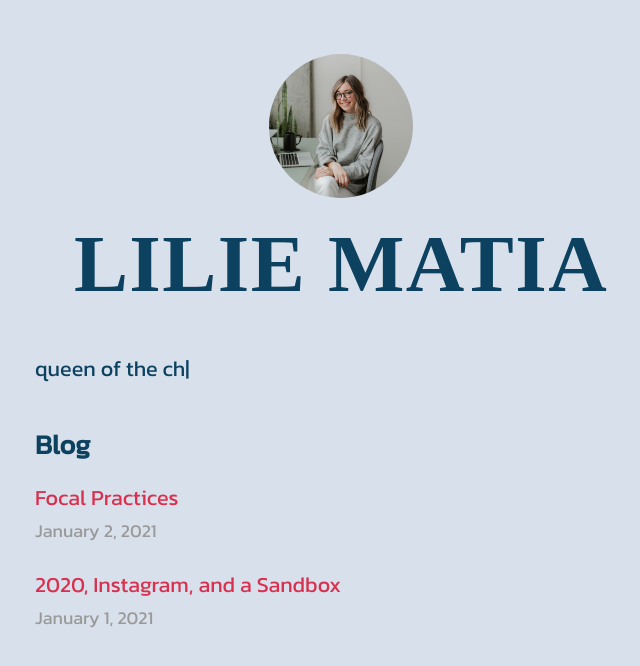
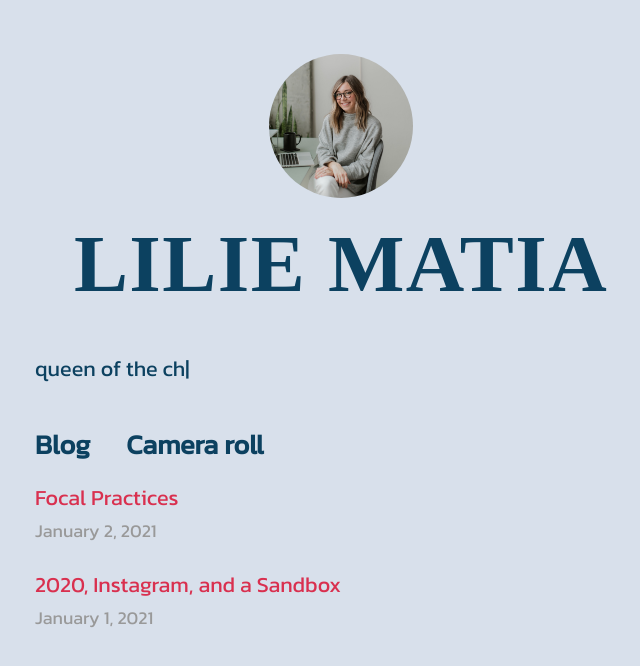
Before and after one commit to liliematia/portfolio, a Next.js app: page / in a window 1280 px wide. Shown: the top 666 px of the page, without its empty margins (299-939 px from the left). Built offline with nearby package versions, Linux system fonts and the light colour scheme; a web font is replaced by a local one.

Commit message:
feat:added a navbar

```diff
--- a/package.json
+++ b/package.json
@@ -13,6 +13,7 @@
     "next": "^10.0.0",
     "react": "16.13.1",
     "react-dom": "16.13.1",
+    "react-photo-gallery": "^8.0.0",
     "react-typist": "^2.0.5",
     "remark": "^13.0.0",
     "remark-html": "^13.0.1"
--- a/pages/index.jsx
+++ b/pages/index.jsx
@@ -6,6 +6,7 @@ import Link from "next/link";
 import Typist from "react-typist";
 import utilStyles from "../styles/utils.module.css";
 
+import React, { useState } from "react";
 export async function getStaticProps() {
   const allPostsData = getSortedPostsData();
   return {
@@ -16,6 +17,9 @@ export async function getStaticProps() {
 }
 
 export default function Home({ allPostsData }) {
+  // Sets the initial state of the homepage to show the Blog
+  const [nav, setNav] = useState("blog");
+
   return (
     <Layout home>
       <Head>
@@ -41,7 +45,23 @@ export default function Home({ allPostsData }) {
         </p>
       </section>
       <section className={`${utilStyles.headingMd} ${utilStyles.padding1px}`}>
+        <section className={utilStyles.navbar}>
+          <Link href={""}>
+            <a className={utilStyles.bigLink} onClick={() => setNav("blog")}>
               <h2 className={utilStyles.headingLg}>Blog</h2>
+            </a>
+          </Link>
+          <Link href={""}>
+            <a
+              className={utilStyles.bigLink}
+              onClick={() => setNav("camera-roll")}
+            >
+              <h2 className={utilStyles.headingLg}>Camera roll</h2>
+            </a>
+          </Link>
+        </section>
+        {console.log(nav)}
+        {nav === "blog" ? (
           <ul className={utilStyles.list}>
             {allPostsData.map(({ id, date, title }) => (
               <li className={utilStyles.listItem} key={id}>
@@ -55,6 +75,11 @@ export default function Home({ allPostsData }) {
               </li>
             ))}
           </ul>
+        ) : (
+          <small className={utilStyles.lightText}>
+            A placeholder for a camera roll that's in the works.
+          </small>
+        )}
       </section>
     </Layout>
   );
--- a/styles/utils.module.css
+++ b/styles/utils.module.css
@@ -18,7 +18,7 @@
 .headingLg {
   font-size: 1.5rem;
   line-height: 1.4;
-  margin: 1rem 0;
+  margin: 1rem 2rem 1rem 0;
 }
 
 .headingMd {
@@ -55,3 +55,8 @@
 .bigLink {
   color: var(--main-text-color);
 }
+
+.navbar {
+  display: flex;
+  flex-direction: row;
+}
```
Also changed, not shown: 1 other file (tests, documents, lock files or other folders). Lines whose indentation alone changed are shown as unchanged.
